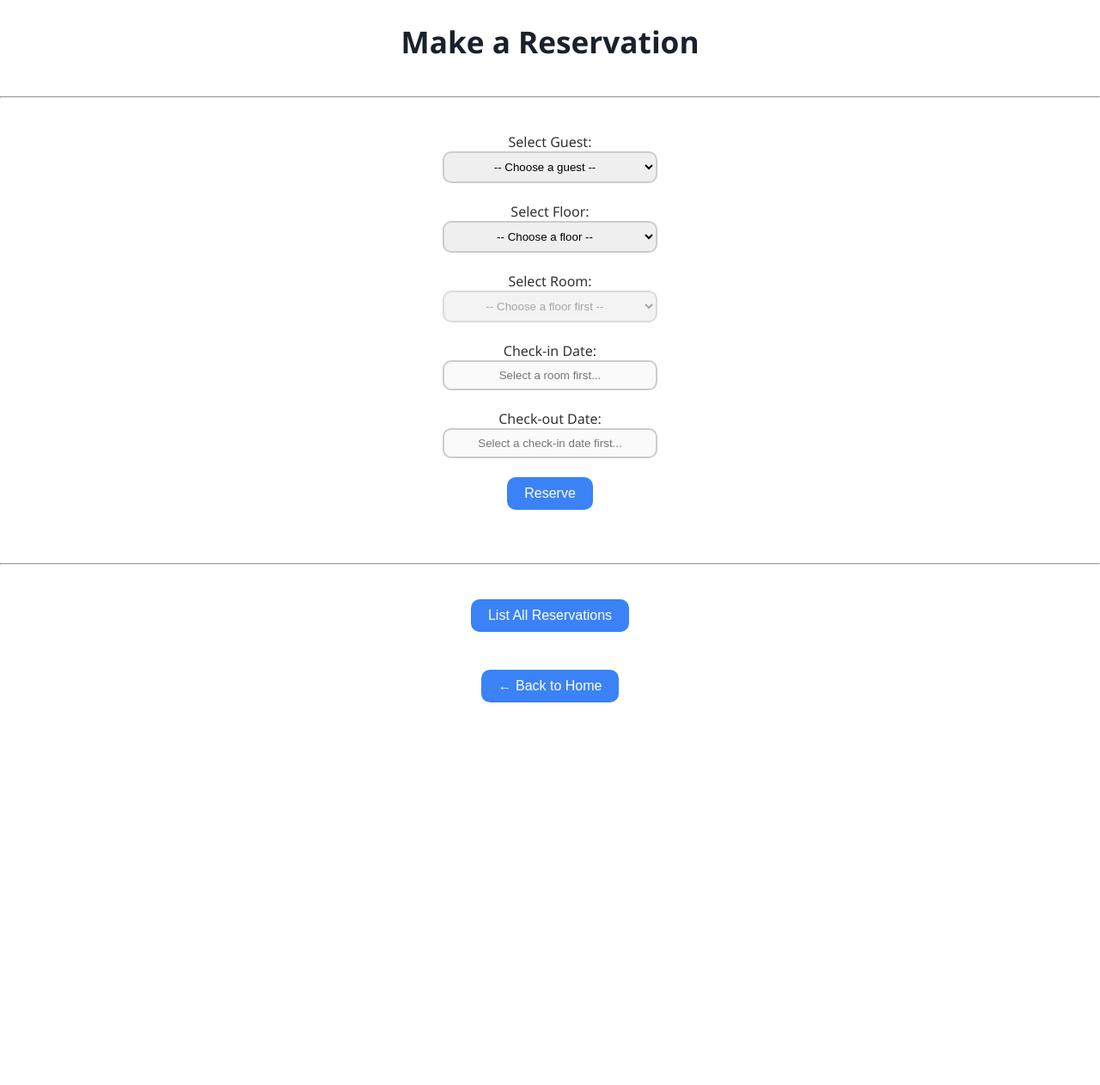
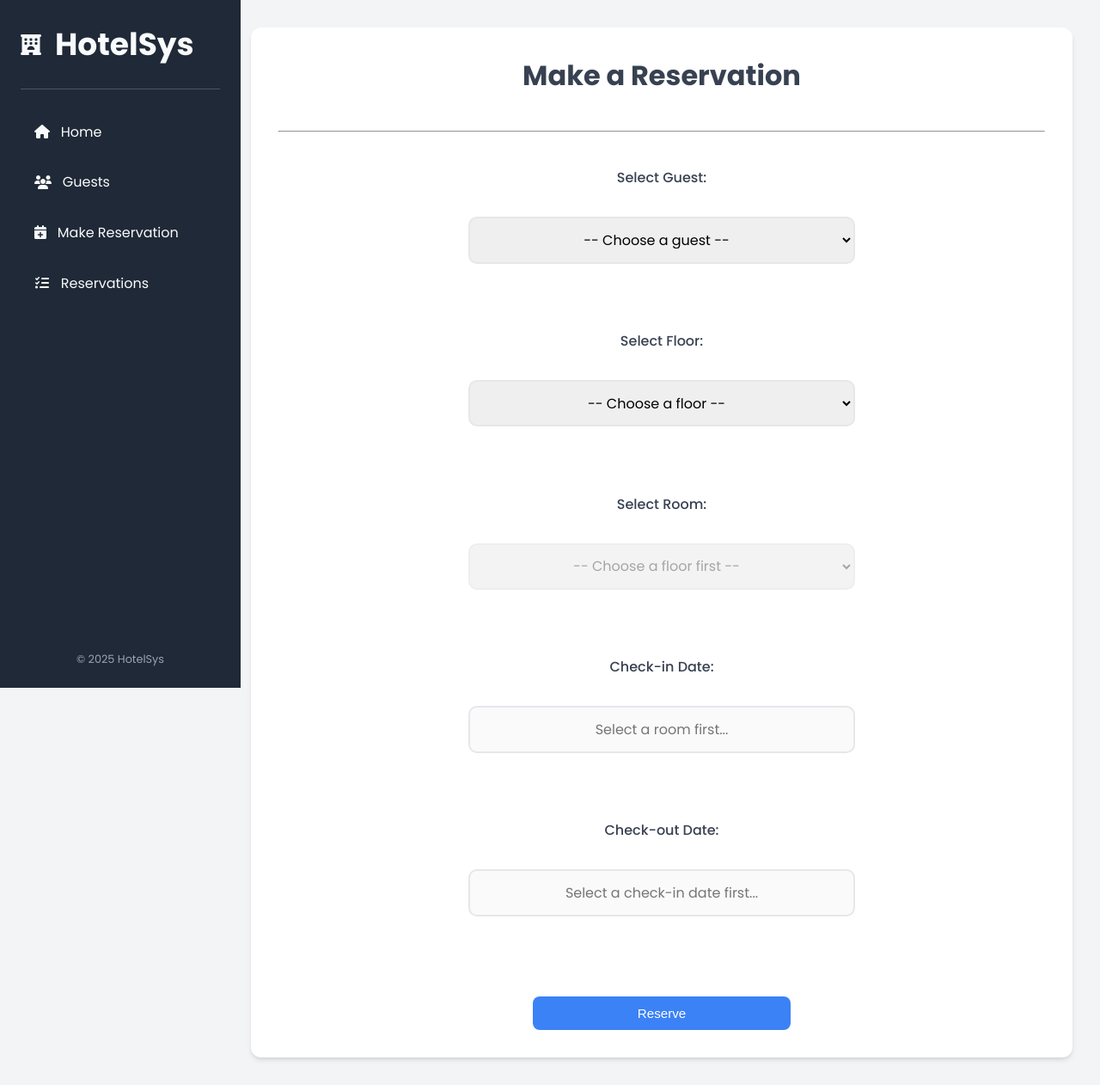
Before and after one commit to FilipeNicacio/integrativeProject, a Flask app: page /reservation in a window 1280 px wide. Shown: the whole page at 86% size. Before the commit the page ends 817 px from the top, so only its background shows below. Run offline with Flask 3, Linux system fonts and the light colour scheme; data comes from the database, SQL or seed files in the repository; data that the repository does not hold is empty.

Commit message:
Overhaul UI with sidebar and refactor page structure

```diff
--- a/app.py
+++ b/app.py
@@ -310,21 +310,7 @@ def list_reservations():
         cursor.execute(query)
         reservations_list = cursor.fetchall()
 
-        # A rota /reservation também precisa da lista de hóspedes para o formulário
-        cursor.execute("SELECT id, name FROM guests ORDER BY name ASC")
-        guests_for_form = cursor.fetchall()
-        cursor.execute("SELECT id, number FROM floors ORDER BY number ASC")
-        floors_for_form = cursor.fetchall()
-
-        today = date.today().isoformat()
-
-        return render_template(
-            'reservation.html',
-            reservations=reservations_list,
-            guests=guests_for_form,
-            floors=floors_for_form,
-            today=today
-        )
+        return render_template('list_reservations.html', reservations=reservations_list)
 
     except Exception as e:
         flash(f"An error occurred while listing reservations: {e}", "error")
--- a/static/css/style.css
+++ b/static/css/style.css
@@ -1,71 +1,179 @@
-body {
-    background-color: white;
-    font-family: 'Segoe UI', Tahoma, Geneva, Verdana, sans-serif;
-    text-align: center;
-    padding-top: 40px 20px;
+* {
     margin: 0;
-    color: #333;
+    padding: 0;
+    box-sizing: border-box;
 }
 
-h1, h2 {
-    color: #1a202c;
-    margin-bottom: 20px;
+:root {
+    --primary-color: #3b82f6;
+    --primary-hover: #2563eb;
+    --secondary-color: #1f2937;
+    --background-color: #f3f4f6;
+    --card-bg-color: #ffffff;
+    --text-color: #374151;
+    --text-light: #f9fafb;
+    --border-color: #e5e7eb;
+    --success-bg: #dcfce7;
+    --success-text: #166534;
+    --error-bg: #fee2e2;
+    --error-text: #991b1b;
+    --font-family: 'Poppins', sans-serif;
 }
 
-h1 {
-    font-size: 2.2rem;
+body {
+    font-family: var(--font-family);
+    background-color: var(--background-color);
+    color: var(--text-color);
 }
 
-h2 {
-    font-size: 1.8rem;
-    border-bottom: 2px solid #e2e8f0;
-    padding-bottom: 10px;
-    display: inline-block;
+.page-container {
+    display: flex;
+    min-height: 100vh;
 }
 
-.flashes {
-    list-style: none;
-    padding: 0;
-    margin: 0 auto 30px auto;
-    max-width: 500px;
+.sidebar {
+    width: 280px;
+    background-color: var(--secondary-color);
+    color: var(--text-light);
+    display: flex;
+    flex-direction: column;
+    padding: 1.5rem;
+    position: fixed;
+    height: 100%;
+    transition: width 0.3s ease;
 }
 
-.flashes li {
-    padding: 14px 18px;
-    margin-bottom: 15px;
-    border-radius: 8px;
-    font-weight: 500;
-    font-size: 1rem;
-    box-shadow: 0 2px 6px rgba(0, 0, 0, 0.05);
-    transition: all 0.3s ease;
+.main-content {
+    flex-grow: 1;
+    margin-left: 260px;
+    padding: 2rem;
 }
 
-.success {
-    background-color: #e6fffa;
-    color: #0f766e;
-    border-left: 5px solid #14b8a6;
+.sidebar-header {
+    display: flex;
+    align-items: center;
+    gap: 1rem;
+    font-size: 1.5rem;
+    padding-bottom: 1.5rem;
+    border-bottom: 1px solid #4b5563;
+    margin-bottom: 1.5rem;
+    color: var(--text-light);
+    text-decoration: none;
+    transition: opacity 0.2s ease;
 }
 
-.error {
-    background-color: #fef2f2;
-    color: #b91c1c;
-    border-left: 5px solid #ef4444;
+.sidebar-header:hover {
+    opacity: 0.90;
 }
 
-button {
-    padding: 10px 20px;
-    background-color: #3b82f6;
-    color: #fff;
+.sidebar-nav {
+    display: flex;
+    flex-direction: column;
+    gap: 0.5rem;
+}
+
+.nav-item {
+    color: var(--text-light);
+    text-decoration: none;
+    padding: 0.8rem 1rem;
+    border-radius: 8px;
+    transition: background-color 0.3s ease;
+    display: flex;
+    align-items: center;
+    gap: 0.8rem;
+}
+
+.nav-item:hover, .nav-item.active {
+    background-color: #4b5563;
+}
+
+.sidebar-footer {
+    margin-top: auto;
+    text-align: center;
+    font-size: 0.8rem;
+    color: #9ca3af;
+}
+
+
+.content-body {
+    background-color: var(--card-bg-color);
+    padding: 2rem;
+    border-radius: 12px;
+    box-shadow: 0 4px 6px -1px rgba(0,0,0,0.1), 0 2px 4px -2px rgba(0,0,0,0.1);]
+    text-align: center;
+}
+
+.flashes-container {
+    margin-bottom: 1.5rem;
+}
+
+.flash {
+    padding: 1rem;
+    border-radius: 8px;
+    margin-bottom: 1rem;
+    font-weight: 500;
+}
+.flash.success {
+    background-color: var(--success-bg);
+    color: var(--success-text);
+}
+.flash.error {
+    background-color: var(--error-bg);
+    color: var(--error-text);
+}
+
+form {
+     display: flex;
+    flex-direction: column;
+    gap: 1rem;
+    max-width: 600px;
+}
+
+form label {
+    font-weight: 500;
+    margin-bottom: -0.5rem;
+}
+
+input[type="text"], input[type="email"], input[type="date"], select {
+    width: 100%;
+    padding: 0.8rem;
+    border: 2px solid var(--border-color);
+    border-radius: 10px;
+    font-family: var(--font-family);
+    font-size: 1rem;
+    transition: border-color 0.2s, box-shadow 0.2s;
+}
+
+input:focus, select:focus {
+    outline: none;
+    border-color: var(--primary-color);
+    box-shadow: 0 0 0 3px rgba(59, 130, 246, 0.3);
+}
+
+button, .button {
+    padding: 0.7rem 1.5rem;
+    background-color: var(--primary-color);
+    color: white;
     border: none;
-    border-radius: 10px;
-    font-size: 1rem;
-    font-weight: 400;
+    border-radius: 8px;
+    font-size: 0.95rem;
+    font-weight: 500;
     cursor: pointer;
     transition: background-color 0.3s ease;
+    display: inline-flex;
+    align-items: center;
+    justify-content: center;
+    gap: 0.5rem;
+    align-self: flex-start;
 }
 
-button:hover {
-    background-color: #2563eb;
+a.button, a.button:hover {
+    text-decoration: none;
+    color: white !important;
+}
+
+button:hover, .button:hover {
+    background-color: var(--primary-hover);
 }
 
 button.delete-button {
@@ -75,37 +183,78 @@ button.delete-button:hover {
     background-color: #dc2626;
 }
 
-input[type="text"], input[type="email"], input[type="date"], select {
-  border: 2px solid #ccc;
-  border-radius: 10px;
-  padding: 8px 12px;
-  transition: border-color 0.3s ease, box-shadow 0.3s ease, border-width 0.3s ease;
-  outline: none;
-  width: 250px;
-  box-sizing: border-box;
+.results-table {
+    width: 100%;
+    border-collapse: collapse;
+    margin-top: 1.5rem;
 }
 
-/* Quando o mouse estiver sobre o input */
-input[type="text"]:hover, input[type="email"]:hover, input[type="date"]:hover, select:hover {
-  border-color: #3b82f6;
-  border-width: 2px;
+.results-table th, .results-table td {
+    padding: 1rem;
+    text-align: left;
+    border-bottom: 1px solid var(--border-color);
+    vertical-align: middle;
 }
 
-/* Quando o input estiver focado (digitando) */
-input[type="text"]:focus, input[type="email"];focus, input[type="date"]:focus, select:focus {
-  border-color: #3b82f6;
-  border-width: 2px;
-  box-shadow: 0 0 8px rgba(0, 123, 255, 0.5);
+.results-table th {
+    background-color: #f9fafb;
+    font-weight: 600;
+}
+
+.results-table tbody tr:hover {
+    background-color: #f9fafb;
+}
+
+.results-table .actions-cell {
+    display: flex;
+    gap: 0.5rem;
+    align-items: center;
+}
+
+.form-actions, .navigation-buttons {
+    display: flex;
+    gap: 1rem;
+    margin-top: 1.5rem;
+    justify-content: center;
+    max-width: 600px;
+    margin-left: auto;
+    margin-right: auto;
+}
+
+.form-vertical {
+    display: flex;
+    flex-direction: column;
+    gap: 1.2rem;
+    max-width: 600px;
+    margin: 0 auto;
+}
+
+
+
+.form-vertical button {
+    align-self: center;
+    width: 50%;
+    margin-top: 1rem;
+}
+
+.flatpickr-day.flatpickr-disabled {
+    background-color: #fca5a5 !important;
+    color: #b91c1c !important;
+    border-color: #f87171 !important;
+    cursor: not-allowed !important;
+}
+.flatpickr-day.flatpickr-disabled:hover {
+    background-color: #fca5a5 !important;
 }
 
 .results-table {
     width: 90%;
-    max-width: 1000px;
+    max-width: 1000px; /* Limite de largura para telas grandes */
     margin: 30px auto;
-    border-collapse: collapse;
+    border-collapse: collapse; /* Remove espaço entre as células */
     box-shadow: 0 4px 8px rgba(0, 0, 0, 0.1);
     border-radius: 10px;
-    overflow: hidden;
+    overflow: hidden; /* Garante que o border-radius seja aplicado no a tabela toda */
 }
 
 .results-table th, .results-table td {
@@ -177,27 +326,15 @@ input[type="text"]:focus, input[type="email"];focus, input[type="date"]:focus, s
     width: 120px;
 }
 
-.button-group {
-    margin-top: 25px;
-}
-.button-group a {
-    margin: 0 10px;
+.form-group {
+    display: flex;
+    flex-direction: column;
+    gap: 0.5rem;
+    width: 100%;
+    align-items: center;
 }
 
-.flatpickr-day.flatpickr-disabled {
-    background-color: #fca5a5 !important; /
-    color: #b91c1c !important;
-    border-color: #f87171 !important;
-    cursor: not-allowed !important;
+.form-group input, .form-group select {
+    width: 80%;
+    max-width: 450px;
 }
-
-.flatpickr-day.today.flatpickr-disabled {
-    background-color: #fca5a5 !important;
-    border-color: #ef4444 !important;
-    color: #7f1d1d !important;
-}
-
-.flatpickr-weekday {
-    color: #333;
-    font-weight: bold;
-}
--- /dev/null
+++ b/templates/base.html
@@ -0,0 +1,71 @@
+<!DOCTYPE html>
+<html lang="pt-br">
+<head>
+    <meta charset="UTF-8">
+    <meta name="viewport" content="width=device-width, initial-scale=1.0">
+    <!-- Usaremos a fonte 'Poppins' do Google Fonts para um visual mais moderno -->
+    <link rel="preconnect" href="https://fonts.googleapis.com">
+    <link rel="preconnect" href="https://fonts.gstatic.com" crossorigin>
+    <link href="https://fonts.googleapis.com/css2?family=Poppins:wght@300;400;500;600;700&display=swap" rel="stylesheet">
+
+    <!-- Biblioteca de ícones: Font Awesome. Melhora muito a UX! -->
+    <link rel="stylesheet" href="https://cdnjs.cloudflare.com/ajax/libs/font-awesome/6.2.0/css/all.min.css">
+
+    <!-- Nosso CSS -->
+    <link rel="stylesheet" href="{{ url_for('static', filename='css/style.css') }}">
+
+    <!-- Flatpickr (necessário para a página de reservas) -->
+    <link rel="stylesheet" href="https://cdn.jsdelivr.net/npm/flatpickr/dist/flatpickr.min.css">
+    <script src="https://cdn.jsdelivr.net/npm/flatpickr" defer></script>
+
+    <!-- O título da página será dinâmico -->
+    <title>{% block title %}Hotel Management{% endblock %}</title>
+</head>
+<body>
+    <div class="page-container">
+        <!-- Sidebar (Menu Lateral) -->
+        <aside class="sidebar">
+            <a href="{{ url_for('home') }}" class="sidebar-header">
+                <i class="fa-solid fa-hotel"></i>
+                <h2>HotelSys</h2>
+            </a>
+            <nav class="sidebar-nav">
+                <a href="{{ url_for('home') }}" class="nav-item"><i class="fa-solid fa-house"></i> Home</a>
+                <a href="{{ url_for('search_guest') }}" class="nav-item"><i class="fa-solid fa-users"></i> Guests</a>
+                <a href="{{ url_for('reservation') }}" class="nav-item"><i class="fa-solid fa-calendar-plus"></i> Make Reservation</a>
+                <a href="{{ url_for('list_reservations') }}" class="nav-item"><i class="fa-solid fa-list-check"></i> Reservations</a>
+            </nav>
+            <div class="sidebar-footer">
+                <p>© 2025 HotelSys</p>
+            </div>
+        </aside>
+
+        <!-- Conteúdo Principal -->
+        <main class="main-content">
+            <header class="main-header">
+                <h1>{% block page_title %}{% endblock %}</h1>
+            </header>
+
+            {% with messages = get_flashed_messages(with_categories=true) %}
+                {% if messages %}
+                    <div class="flashes-container">
+                        {% for category, message in messages %}
+                            <div class="flash {{ category }}">{{ message }}</div>
+                        {% endfor %}
+                    </div>
+                {% endif %}
+            {% endwith %}
+
+            <!-- Este bloco será substituído pelo conteúdo de cada página filha -->
+            <div class="content-body">
+                {% block content %}{% endblock %}
+            </div>
+        </main>
+    </div>
+
+    <script src="https://cdn.jsdelivr.net/npm/flatpickr" defer></script>
+
+    {% block scripts %}{% endblock %}
+
+</body>
+</html>
--- a/templates/reservation.html
+++ b/templates/reservation.html
@@ -6,10 +6,13 @@
     <link rel="stylesheet" href="{{ url_for('static', filename='css/style.css') }}">
     <link rel="stylesheet" href="https://cdn.jsdelivr.net/npm/flatpickr/dist/flatpickr.min.css">
     <script src="https://cdn.jsdelivr.net/npm/flatpickr"></script>
+    {% extends "base.html" %}
 </head>
 <body>
 
-    <h1>Make a Reservation</h1>
+    {% block content %}
+
+    <h1 style="text-align: center;">Make a Reservation</h1>
 
     <hr style="margin-top: 40px; margin-bottom: 40px;">
 
@@ -23,8 +26,9 @@
         {% endif %}
     {% endwith %}
 
-    <form action="/make_reservation" method="post">
+    <form action="/make_reservation" method="post" class="form-vertical">
 
+        <div class="form-group" style="text-align: center;">
         <label for="guest_id">Select Guest:</label><br>
         <select name="guest_id" id="guest_id" style="text-align: center;" required>
             <option value="">-- Choose a guest --</option>
@@ -32,7 +36,9 @@
                 <option value="{{ guest.id }}">{{ guest.name }} (ID: {{ guest.id }})</option>
             {% endfor %}
         </select><br><br>
+        </div>
 
+        <div class="form-group" style="text-align: center;">
         <label for="floor_select">Select Floor:</label><br>
         <select name="floor_id" id="floor_select" style="text-align: center;" required>
             <option value="">-- Choose a floor --</option>
@@ -40,68 +46,32 @@
                 <option value="{{ floor.id }}">{{ floor.number }}º Floor</option>
             {% endfor %}
         </select><br><br>
+        </div>
 
+        <div class="form-group" style="text-align: center;">
         <label for="room_select">Select Room:</label><br>
         <select name="room_id" id="room_select" style="text-align: center;" required disabled>
             <option value="">-- Choose a floor first  --</option>
         </select><br><br>
+        </div>
 
+
+        <div class="form-group" style="text-align: center;">
         <label for="check_in_date">Check-in Date:</label><br>
         <input type="text" id="check_in_date" name="check_in_date" required disabled placeholder="Select a room first..." style="text-align: center;"><br><br>
+        </div>
 
+        <div class="form-group" style="text-align: center;">
         <label for="check_out_date">Check-out Date:</label><br>
         <input type="text" id="check_out_date" name="check_out_date" required disabled placeholder="Select a check-in date first..." style="text-align: center;"><br><br>
+        </div>
 
         <button type="submit">Reserve</button>
     </form>
 
-    <br>
+    {% endblock %}
 
-    <hr style="margin-top: 40px; margin-bottom: 40px;">
-
-    <a href="{{ url_for('list_reservations') }}">
-    <button>List All Reservations</button>
-    </a>
-
-    <br>
-
-    {% if reservations %}
-        <h2 style="margin-top: 30px;">Results for "All Reservations":</h2>
-        <table class="results-table">
-            <thead>
-                <tr>
-                    <th>ID</th>
-                    <th>Guest Name</th>
-                    <th>Floor</th>
-                    <th>Room</th>
-                    <th>Check-in</th>
-                    <th>Check-out</th>
-                </tr>
-            </thead>
-            <tbody>
-                {% for reservation in reservations %}
-                    <tr>
-                        <td>{{ reservation.id }}</td>
-                        <td>
-                            <a href="{{ url_for('guest_details', guest_id=reservation.guest_id) }}" target="_blank" class="guest-link">
-                                {{ reservation.guest_name }}
-                            </a>
-                        </td>
-                        <td>{{ reservation.floor_number }}º Floor</td>
-                        <td>{{ reservation.room_number }}</td>
-                        <td>{{ reservation.check_in_date.strftime('%Y/%m/%d') }}</td>
-                        <td>{{ reservation.check_out_date.strftime('%Y/%m/%d') }}</td>
-                    </tr>
-                {% endfor %}
-            </tbody>
-        </table>
-    {% endif %}
-
-    <br><br>
-
-    <form action="/" method="get" style="display: inline;">
-    <button type="submit">← Back to Home</button>
-    </form>
+    {% block scripts %}
 
     <script>
         document.addEventListener('DOMContentLoaded', function() {
@@ -214,5 +184,8 @@
             });
         });
     </script>
+
+    {% endblock %}
+
 </body>
 </html>
```
Also changed, not shown: templates/edit_guest.html (+24 -6 lines), templates/guest_details.html (+5 -5 lines), templates/index.html (+20 -12 lines), templates/list_reservations.html (added, +63 -0 lines), templates/search.html (+18 -14 lines).
